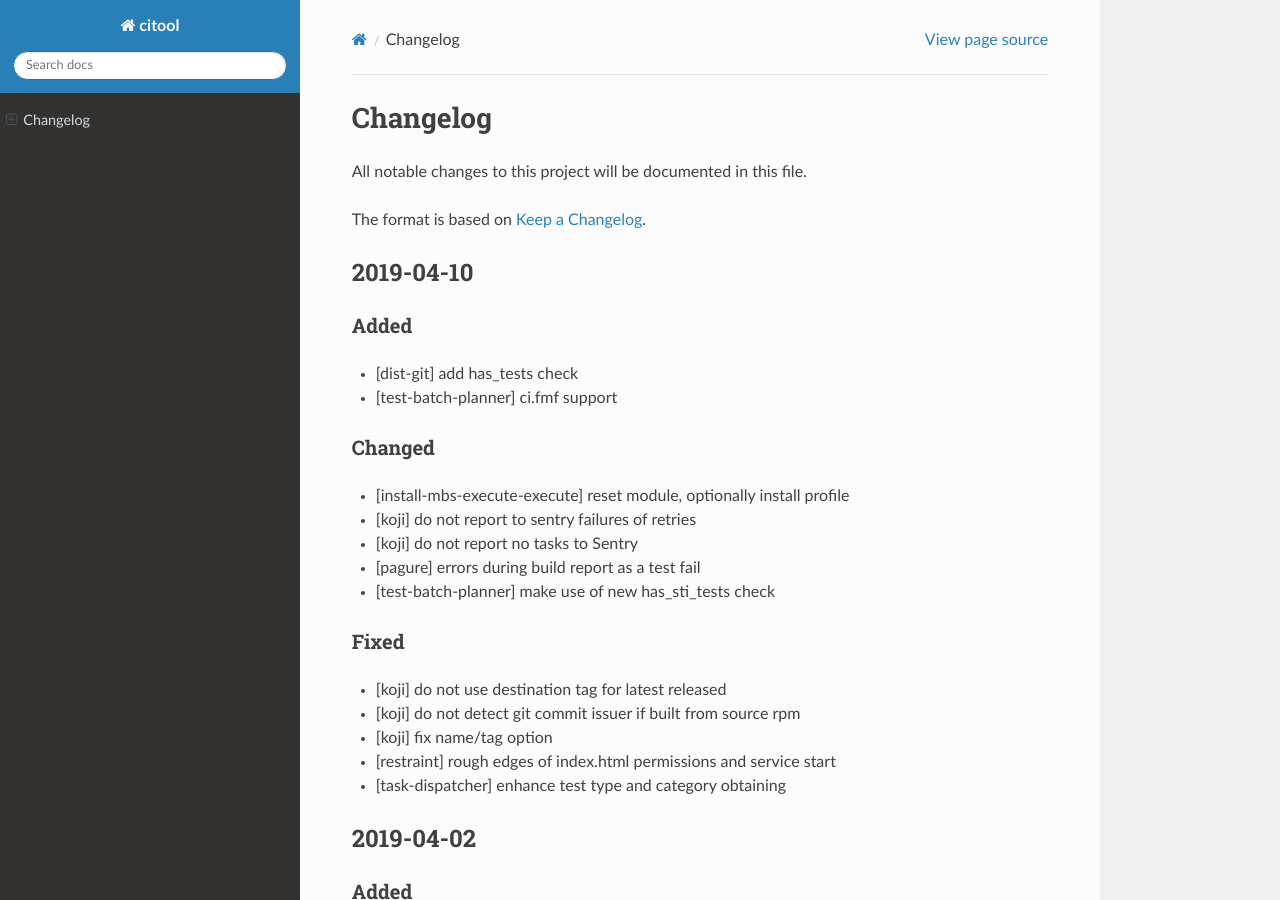
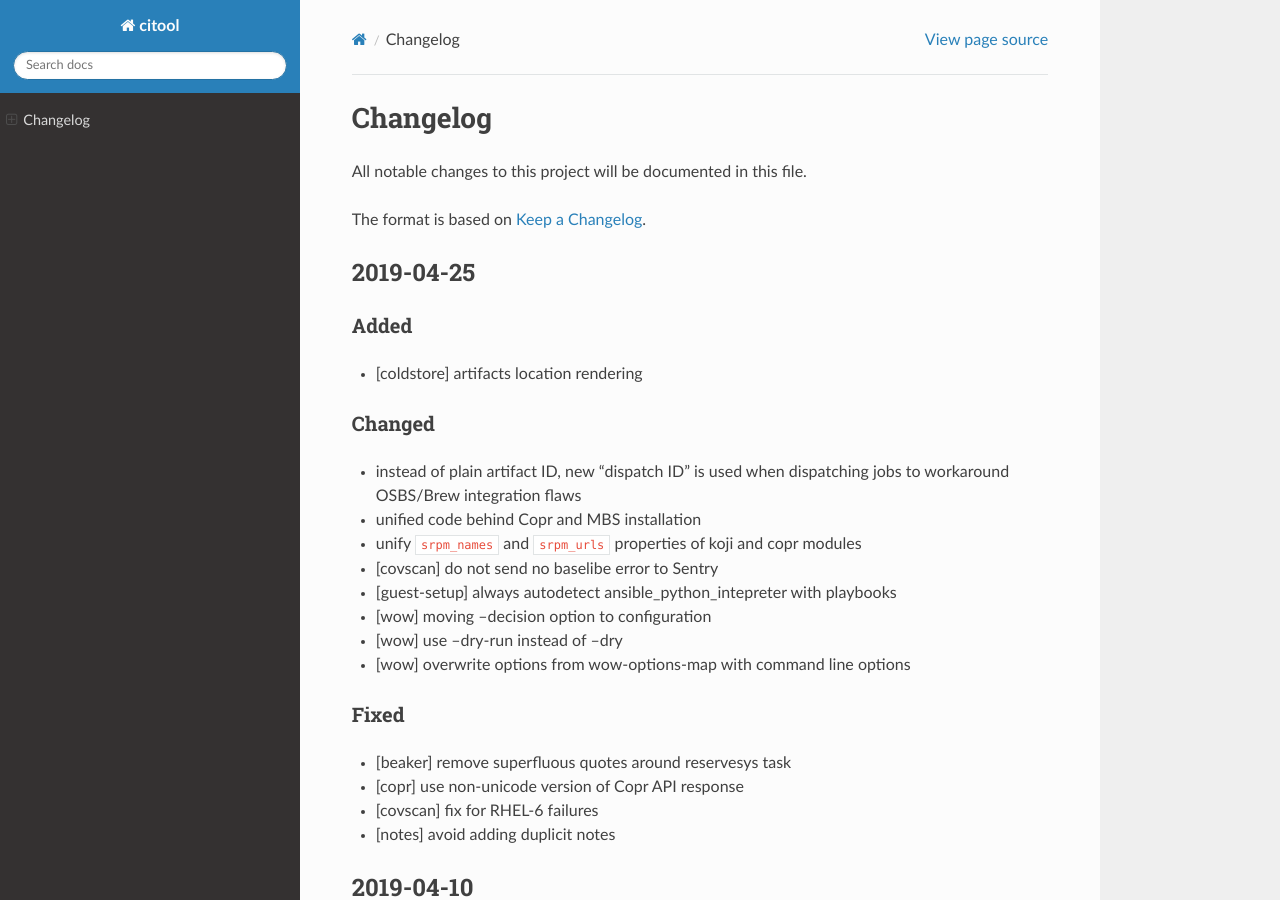
Before and after one commit to guy9050/gluetool, a Sphinx documentation site: the page built from docs/source/CHANGELOG.rst, in a window 1280 px wide and 900 px high. Built offline with Sphinx 7.4.7 and the Read the Docs theme 2.0.0, drawn with Linux system fonts in a browser that asks for light colours.

Commit message:
Changelog update for 2019-04-25 release

```diff
--- a/docs/source/CHANGELOG.rst
+++ b/docs/source/CHANGELOG.rst
@@ -4,6 +4,36 @@ Changelog
 All notable changes to this project will be documented in this file.
 
 The format is based on `Keep a Changelog <https://keepachangelog.com/en/1.0.0/>`_.
+
+
+2019-04-25
+----------
+
+Added
+~~~~~
+
+- [coldstore] artifacts location rendering
+
+Changed
+~~~~~~~
+
+- instead of plain artifact ID, new "dispatch ID" is used when dispatching jobs to workaround OSBS/Brew integration flaws
+- unified code behind Copr and MBS installation
+- unify ``srpm_names`` and ``srpm_urls`` properties of koji and copr modules
+- [covscan] do not send no baselibe error to Sentry
+- [guest-setup] always autodetect ansible_python_intepreter with playbooks
+- [wow] moving --decision option to configuration
+- [wow] use --dry-run instead of --dry
+- [wow] overwrite options from wow-options-map with command line options
+
+Fixed
+~~~~~
+
+- [beaker] remove superfluous quotes around reservesys task
+- [copr] use non-unicode version of Copr API response
+- [covscan] fix for RHEL-6 failures
+- [notes] avoid adding duplicit notes
+
 
 2019-04-10
 ----------
```
